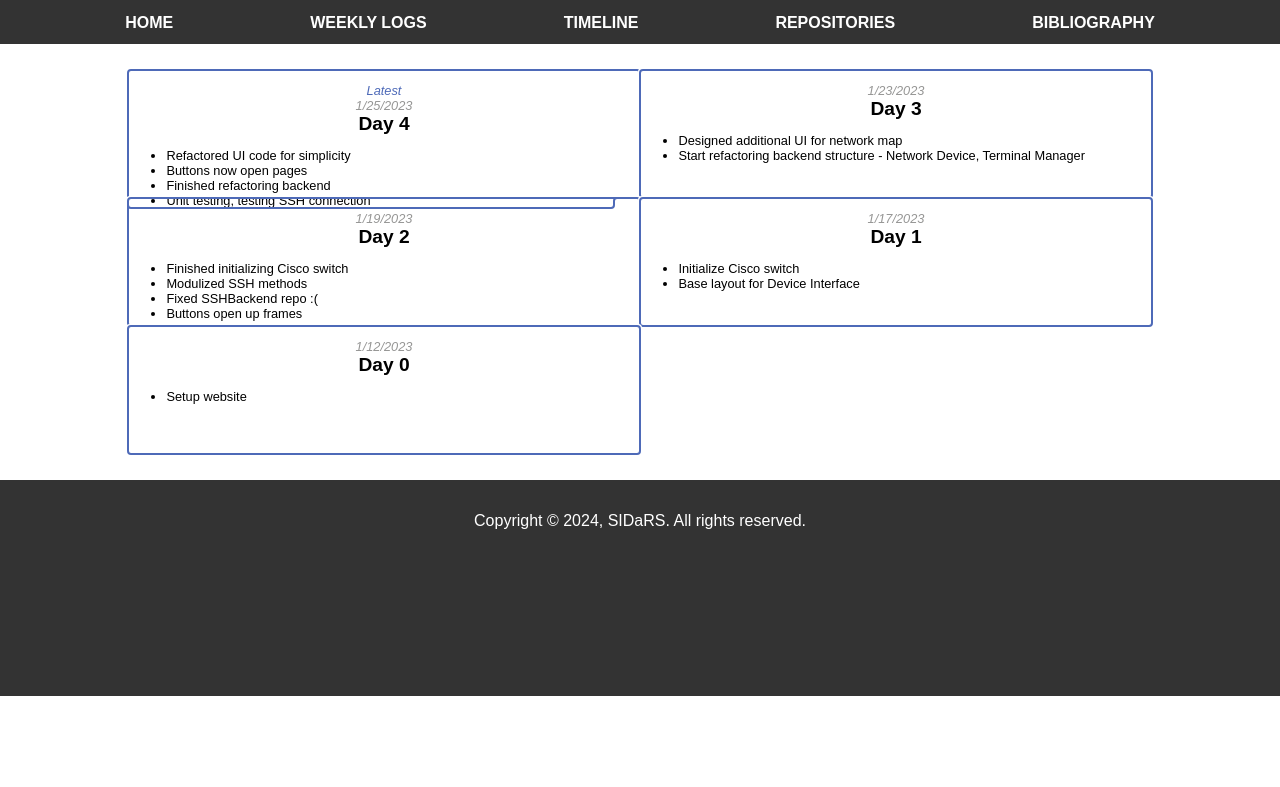
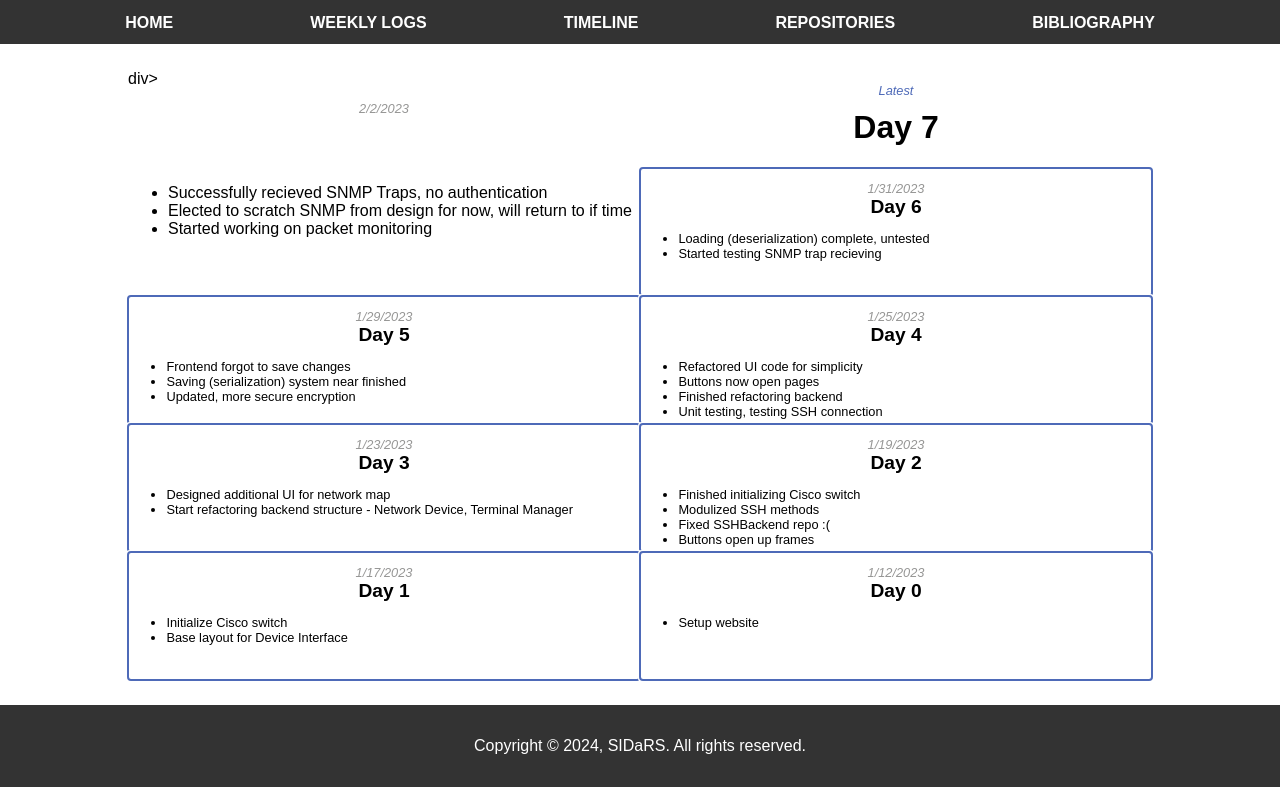
Before and after one commit to CCIC-SIDaRS/SIDaRS-Website, a plain HTML site: page docs/weeklylogs.html in a window 1280 px wide. Shown: the part 104-891 px from the top of the page. Before the commit the page ends 800 px from the top, so only its background shows below. Drawn offline with Linux system fonts and the light colour scheme.

Commit message:
Add Days 5-7

```diff
--- a/docs/weeklylogs.html
+++ b/docs/weeklylogs.html
@@ -10,8 +10,34 @@
     <script>getHeader()</script>
 
     <main class="objectives">
+        div>
+            <p style="margin-top: 1vw; margin-bottom: -1vw; font-size: 1vw; color: #4e6ab8;"><i>Latest</i></p>
+            <p style="margin-top: 1vw; margin-bottom: -1vw; font-size: 1vw; color: #969695;"><i>2/2/2023</i></p>
+            <h1>Day 7</h1>
+            <ul>
+                <li>Successfully recieved SNMP Traps, no authentication</li>
+                <li>Elected to scratch SNMP from design for now, will return to if time</li>
+                <li>Started working on packet monitoring</li>
+            </ul>
+        </div>
         <div>
-            <p style="margin-top: 1vw; margin-bottom: -1vw; font-size: 1vw; color: #4e6ab8;"><i>Latest</i></p>
+            <p style="margin-top: 1vw; margin-bottom: -1vw; font-size: 1vw; color: #969695;"><i>1/31/2023</i></p>
+            <h1>Day 6</h1>
+            <ul>
+                <li>Loading (deserialization) complete, untested</li>
+                <li>Started testing SNMP trap recieving</li>
+            </ul>
+        </div>
+        <div>
+            <p style="margin-top: 1vw; margin-bottom: -1vw; font-size: 1vw; color: #969695;"><i>1/29/2023</i></p>
+            <h1>Day 5</h1>
+            <ul>
+                <li>Frontend forgot to save changes</li>
+                <li>Saving (serialization) system near finished</li>
+                <li>Updated, more secure encryption</li>
+            </ul>
+        </div>
+        <div>
             <p style="margin-top: 1vw; margin-bottom: -1vw; font-size: 1vw; color: #969695;"><i>1/25/2023</i></p>
             <h1>Day 4</h1>
             <ul>
```
